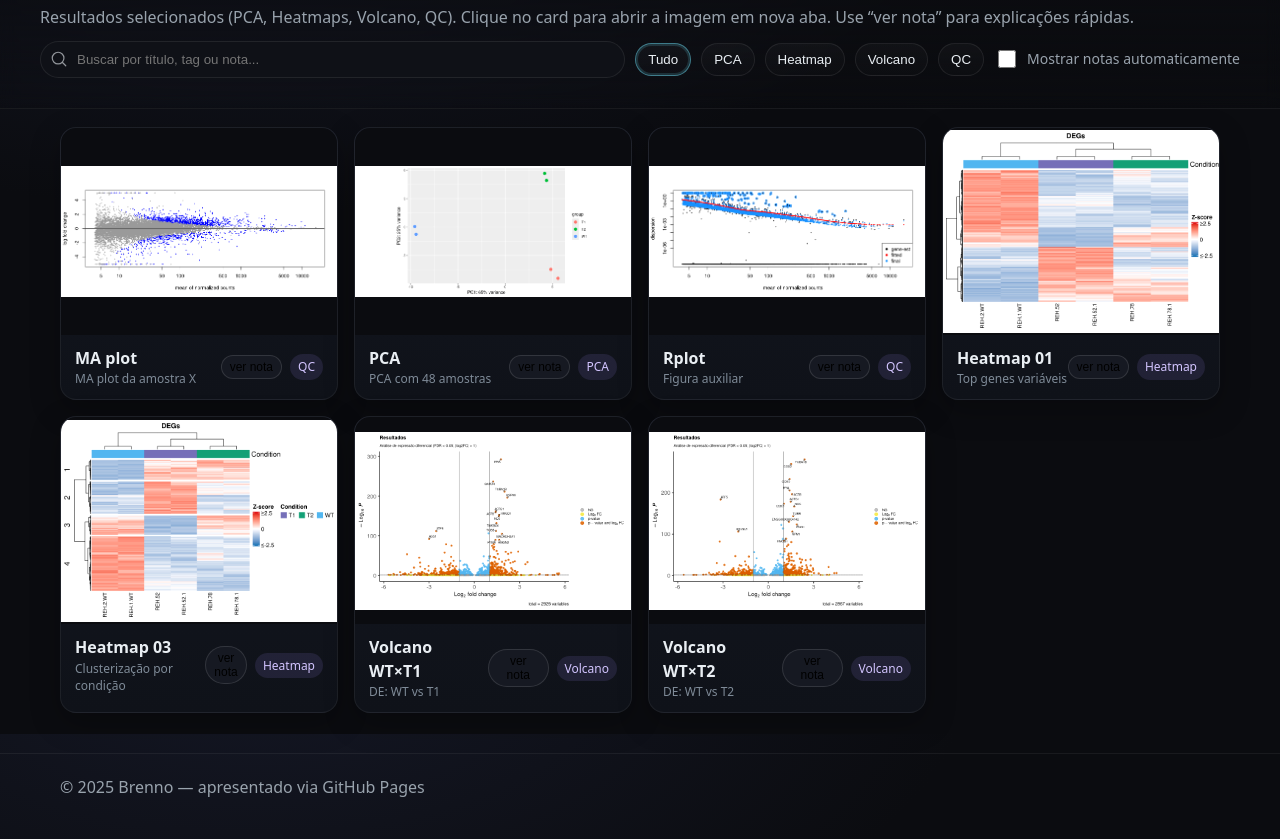
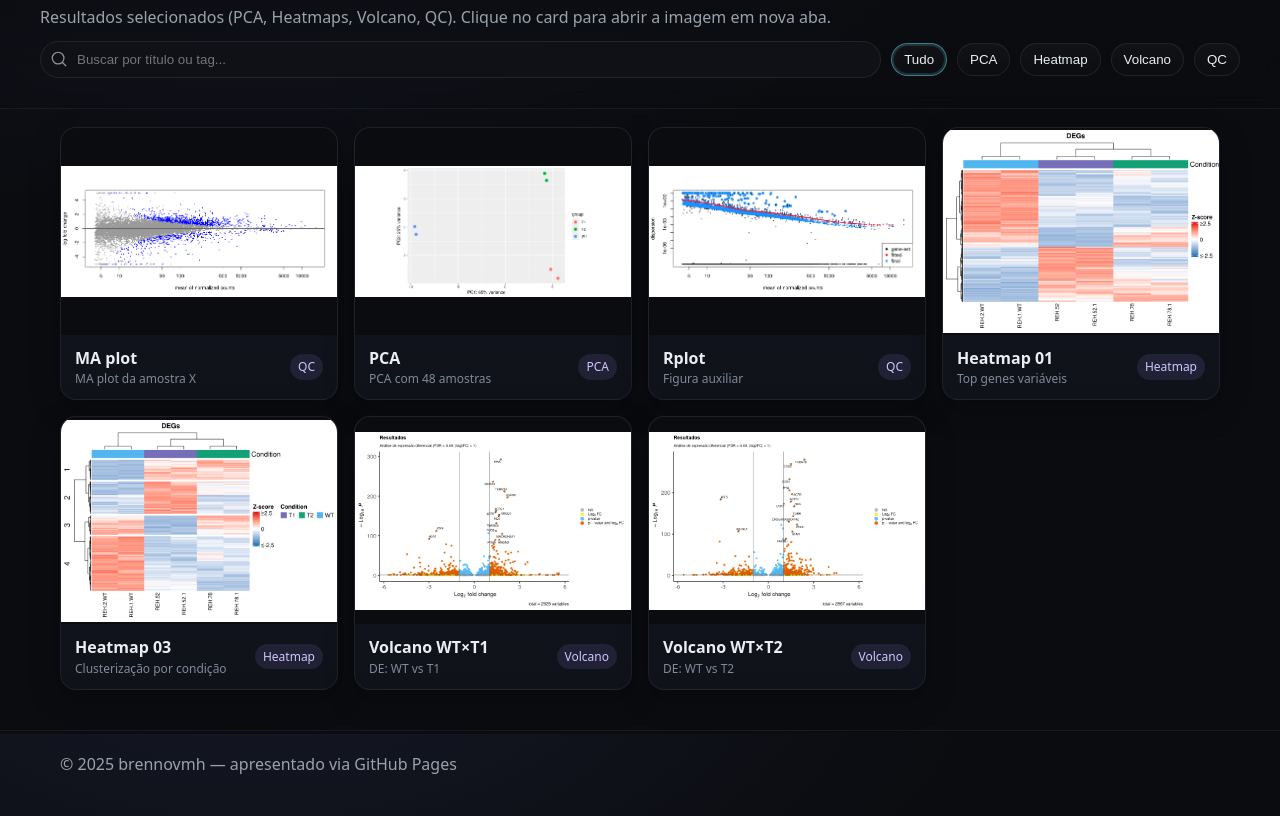
Before and after one commit to brennovmh/CancerLab, a plain HTML site: page index.html in a window 1280 px wide. Shown: the part 66-905 px from the top of the page. After the commit the page ends 882 px from the top, so only its background shows below. Drawn offline with Linux system fonts and the light colour scheme.

Commit message:
Update index.html

```diff
--- a/index.html
+++ b/index.html
@@ -3,7 +3,7 @@
 <head>
   <meta charset="utf-8" />
   <meta name="viewport" content="width=device-width, initial-scale=1" />
-  <title>CancerLab • Análise Inicial • NGS • 03.07.2025 </title>
+  <title>CancerLab • NGS • 03.07.2025</title>
   <meta name="description" content="Galeria profissional de resultados e figuras científicas." />
   <style>
     :root{
@@ -55,42 +55,28 @@
     .card:hover .thumb{transform:scale(1.03)}
     .meta{display:flex; justify-content:space-between; align-items:center; padding:12px 14px; color:var(--muted)}
     .title{color:var(--ink); font-weight:600}
-    .meta-right{display:flex; gap:8px; align-items:center}
     .tag{font-size:12px; padding:4px 8px; border-radius:999px; background:rgba(167,139,250,.12); color:#d3c5ff}
-    .btn-sm{font-size:12px; padding:4px 8px; border-radius:999px; border:1px solid rgba(255,255,255,.12); background:#161922; cursor:pointer}
-    .btn-sm:hover{border-color:rgba(110,231,255,.4)}
-    .note{
-      padding:12px 14px; color:var(--ink); background:linear-gradient(180deg,#121522,#0e1019);
-      border-top:1px dashed rgba(255,255,255,.08); display:none;
-    }
-    .note p{margin:0}
     footer{border-top:1px solid rgba(255,255,255,.06); color:var(--muted); padding:22px 0 40px}
     .hidden{display:none}
     .empty{padding:40px 0; color:var(--muted); text-align:center}
     .warn{padding:10px 12px; font-size:12px; color:#ffb4b4; border-top:1px dashed rgba(255,255,255,.1)}
-    .toggle-notes{display:flex; align-items:center; gap:8px; font-size:14px; color:var(--muted)}
-    .toggle-notes input{accent-color:#6ee7ff; width:18px; height:18px}
   </style>
 </head>
 <body>
 <header>
   <div class="wrap hero">
     <h1>CancerLab — NGS 03.07.2025</h1>
-    <div class="sub">Resultados selecionados (PCA, Heatmaps, Volcano, QC). Clique no card para abrir a imagem em nova aba. Use “ver nota” para explicações rápidas.</div>
+    <div class="sub">Resultados selecionados (PCA, Heatmaps, Volcano, QC). Clique no card para abrir a imagem em nova aba.</div>
     <div class="tools">
       <div class="search">
         <svg width="18" height="18" viewBox="0 0 24 24" fill="none"><path d="M21 21l-4.3-4.3M10.8 18.6a7.8 7.8 0 1 1 0-15.6 7.8 7.8 0 0 1 0 15.6z" stroke="currentColor" stroke-width="1.6" stroke-linecap="round"/></svg>
-        <input id="q" placeholder="Buscar por título, tag ou nota..." autocomplete="off">
+        <input id="q" placeholder="Buscar por título ou tag..." autocomplete="off">
       </div>
       <button class="chip" data-cat="all" data-active="true">Tudo</button>
       <button class="chip" data-cat="PCA">PCA</button>
       <button class="chip" data-cat="Heatmap">Heatmap</button>
       <button class="chip" data-cat="Volcano">Volcano</button>
       <button class="chip" data-cat="QC">QC</button>
-      <label class="toggle-notes">
-        <input type="checkbox" id="autoNotes">
-        Mostrar notas automaticamente
-      </label>
     </div>
   </div>
 </header>
@@ -101,30 +87,29 @@
 </main>
 
 <footer>
-  <div class="wrap">© <span id="y"></span> Brenno — apresentado via GitHub Pages</div>
+  <div class="wrap">© <span id="y"></span> brennovmh — apresentado via GitHub Pages</div>
 </footer>
 
 <script>
   // === LISTE SUAS IMAGENS EXATAMENTE COMO ESTÃO EM /gallery ===
   const ITEMS = [
-    {file:"MA.png",            title:"MA plot",        cat:"QC",      desc:"MA plot da amostra X", note:"Dispersão log-intensidade vs log-ratio. <br>Faixa central indica ausência de viés global."},
-    {file:"PCA.png",           title:"PCA",            cat:"PCA",     desc:"PCA com 48 amostras",  note:"PC1 separa Condição A vs B (~35% var.). PC2 correlaciona com batch."},
-    {file:"Rplot.png",         title:"Rplot",          cat:"QC",      desc:"Figura auxiliar",      note:"Plot auxiliar gerado pelo pipeline — inspecione outliers nos cantos."},
-    {file:"heatmap01.png",     title:"Heatmap 01",     cat:"Heatmap", desc:"Top genes variáveis",  note:"Clustering hierárquico (Pearson). Cores: z-score por gene."},
-    {file:"heatmap03.png",     title:"Heatmap 03",     cat:"Heatmap", desc:"Clusterização por condição", note:"Assinaturas claras por grupo experimental — ver blocos roxos (upregulated)."},
-    {file:"volcano_WTxT1.png", title:"Volcano WT×T1",  cat:"Volcano", desc:"DE: WT vs T1",         note:"Corte: |log2FC| ≥ 1 e FDR ≤ 0.05. Genes destacados: X, Y, Z."},
-    {file:"volcano_WTxT2.png", title:"Volcano WT×T2",  cat:"Volcano", desc:"DE: WT vs T2",         note:"Up em T2 concentra-se no quadrante superior direito."}
+    {file:"MA.png",            title:"MA plot",        cat:"QC",      desc:"MA plot da amostra X"},
+    {file:"PCA.png",           title:"PCA",            cat:"PCA",     desc:"PCA com 48 amostras"},
+    {file:"Rplot.png",         title:"Rplot",          cat:"QC",      desc:"Figura auxiliar"},
+    {file:"heatmap01.png",     title:"Heatmap 01",     cat:"Heatmap", desc:"Top genes variáveis"},
+    {file:"heatmap03.png",     title:"Heatmap 03",     cat:"Heatmap", desc:"Clusterização por condição"},
+    {file:"volcano_WTxT1.png", title:"Volcano WT×T1",  cat:"Volcano", desc:"DE: WT vs T1"},
+    {file:"volcano_WTxT2.png", title:"Volcano WT×T2",  cat:"Volcano", desc:"DE: WT vs T2"}
   ];
 
-  // altere se substituir imagens (para driblar cache CDN/navegador)
-  const VERSION = "v=7";
+  // troque se substituir imagens (para driblar cache)
+  const VERSION = "v=8";
 
   const yearEl = document.getElementById('y'); yearEl.textContent = new Date().getFullYear();
   const grid = document.getElementById('grid');
   const empty = document.getElementById('empty');
   const chips = [...document.querySelectorAll('.chip')];
   const q = document.getElementById('q');
-  const autoNotesEl = document.getElementById('autoNotes');
 
   let activeCat = 'all', term = '', visibleList = [];
 
@@ -142,8 +127,7 @@
     const t = term.trim().toLowerCase();
     visibleList = ITEMS.filter(it => {
       const inCat  = activeCat==='all' ? true : it.cat===activeCat;
-      const textBlob = (it.title + ' ' + (it.cat||'') + ' ' + (it.desc||'') + ' ' + (it.note||'')).toLowerCase();
-      const inText = !t || textBlob.includes(t);
+      const inText = !t || (it.title.toLowerCase().includes(t) || (it.cat||'').toLowerCase().includes(t) || (it.desc||'').toLowerCase().includes(t));
       return inCat && inText;
     });
 
@@ -152,16 +136,15 @@
     for (const it of visibleList){
       const orig = baseSrc(it.file);
 
+      // cria elementos
       const card = document.createElement('article');
       card.className = 'card';
 
-      // link que abre em nova aba SEM lightbox
       const link = document.createElement('a');
       link.href = withV(orig);
       link.target = "_blank";
       link.rel = "noopener";
 
-      // elementos internos
       const thumbWrap = document.createElement('div');
       thumbWrap.className = 'thumb-wrap';
 
@@ -170,8 +153,6 @@
       img.loading = 'lazy';
       img.alt = it.title;
 
-      thumbWrap.appendChild(img);
-
       const meta = document.createElement('div');
       meta.className = 'meta';
       meta.innerHTML = `
@@ -179,33 +160,22 @@
           <div class="title">${it.title}</div>
           <div style="font-size:12px;color:#7f8b98">${it.desc || ''}</div>
         </div>
-        <div class="meta-right">
-          ${it.note ? '<button type="button" class="btn-sm js-toggle-note">ver nota</button>' : ''}
-          <span class="tag">${it.cat || ''}</span>
-        </div>
+        <span class="tag">${it.cat || ''}</span>
       `;
 
       const warnEl = document.createElement('div');
       warnEl.className = 'warn hidden';
       warnEl.innerHTML = `Não encontrei <code>gallery/${it.file}</code> (tentei variações). Verifique nome/caixa.`;
 
-      // nota (explicação)
-      let noteEl = null;
-      if (it.note){
-        noteEl = document.createElement('div');
-        noteEl.className = 'note';
-        noteEl.innerHTML = `<p>${it.note}</p>`;
-      }
-
-      // Monta a hierarquia no DOM antes de configurar onerror
+      // monta DOM
+      thumbWrap.appendChild(img);
       link.appendChild(thumbWrap);
       link.appendChild(meta);
       card.appendChild(link);
       card.appendChild(warnEl);
-      if (noteEl) card.appendChild(noteEl);
       grid.appendChild(card);
 
-      // handler de erro AGORA que está tudo no DOM
+      // pipeline de tentativas DEPOIS de inserir no DOM
       const tries = [withV(orig), withRaw(orig), withV(baseSrc(flipExt(it.file)))];
       img.dataset.try = 0;
       img.onerror = () => {
@@ -213,30 +183,13 @@
         if (tIdx + 1 < tries.length){
           img.dataset.try = tIdx + 1;
           img.src = tries[tIdx + 1];
-          link.href = tries[tIdx + 1];
+          link.href = tries[tIdx + 1]; // mantém o "Abrir" consistente
         } else {
           img.classList.add('hidden');
           warnEl.classList.remove('hidden');
         }
       };
       img.src = tries[0];
-
-      // toggle de nota por card
-      const btn = meta.querySelector('.js-toggle-note');
-      if (btn && noteEl){
-        btn.addEventListener('click', (e) => {
-          e.preventDefault(); e.stopPropagation();
-          const open = noteEl.style.display === 'block';
-          noteEl.style.display = open ? 'none' : 'block';
-          btn.textContent = open ? 'ver nota' : 'ocultar nota';
-        });
-      }
-
-      // aplica "mostrar notas automaticamente"
-      if (noteEl && autoNotesEl.checked){
-        noteEl.style.display = 'block';
-        if (btn) btn.textContent = 'ocultar nota';
-      }
     }
   }
 
@@ -248,7 +201,6 @@
 
   chips.forEach(c => c.addEventListener('click', () => setCat(c.dataset.cat)));
   q.addEventListener('input', e => { term = e.target.value; render(); });
-  autoNotesEl.addEventListener('change', render);
 
   render();
 </script>
```
